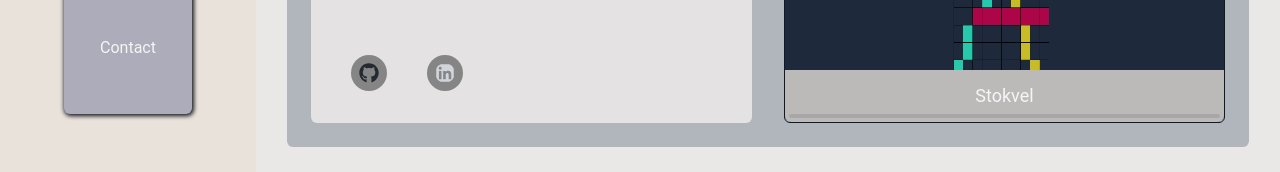
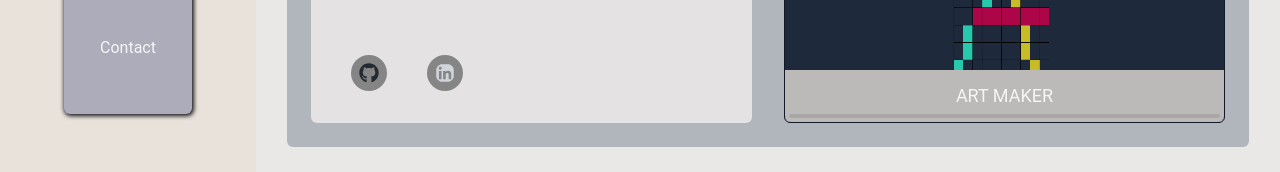
Before and after one commit to 23Mandla/portfolio, a React (Create React App) app: page / in a window 1280 px wide. Shown: the part 579-751 px from the top of the page. Built offline with nearby package versions, Linux system fonts and the light colour scheme.

Commit message:
working on animation

```diff
--- a/src/componets/Home/Home.js
+++ b/src/componets/Home/Home.js
@@ -11,6 +11,7 @@ import "swiper/css/scrollbar";
 import star from "../assets/images/star-1.png";
 import art from "../../componets/assets/images/art.png";
 import todo from "../../componets/assets/images/todo.png";
+import stokveel from "../../componets/assets/images/stokveel.png";
 
 export default function Home() {
   const ref = useRef(null);
@@ -128,7 +129,7 @@ export default function Home() {
                   href="https://www.google.com"
                   className="transition ease-in-out duration-300 absolute bottom-0 text-lg w-full -h-full flex justify-center items-center bg-[#bcb9b9] p-3 hover:scale-110 hover:font-bold hover:bg-[#212020] rounded-b-md"
                 >
-                  Stokvel
+                  TODO APP
                 </a>
               </SwiperSlide>
               <SwiperSlide className="w-full rounded-md">
@@ -141,12 +142,12 @@ export default function Home() {
                   href="https://www.google.com"
                   className="transition ease-in-out duration-300 absolute bottom-0 text-lg w-full -h-full flex justify-center items-center bg-[#bcb9b9] p-3 hover:scale-110 hover:font-bold hover:bg-[#212020] rounded-b-md"
                 >
-                  Stokvel
+                  ART MAKER
                 </a>
               </SwiperSlide>
               <SwiperSlide className="w-full rounded-md">
                 <img
-                  src={art}
+                  src={stokveel}
                   alt=""
                   className="w-full h-full object-fill rounded-md"
                 />
@@ -154,7 +155,7 @@ export default function Home() {
                   href="https://www.google.com"
                   className="transition ease-in-out duration-300 absolute bottom-0 text-lg w-full -h-full flex justify-center items-center bg-[#bcb9b9] p-3 hover:scale-110 hover:font-bold hover:bg-[#212020] rounded-b-md"
                 >
-                  Stokvel
+                  STOKVEL
                 </a>
               </SwiperSlide>
             </Swiper>
```
